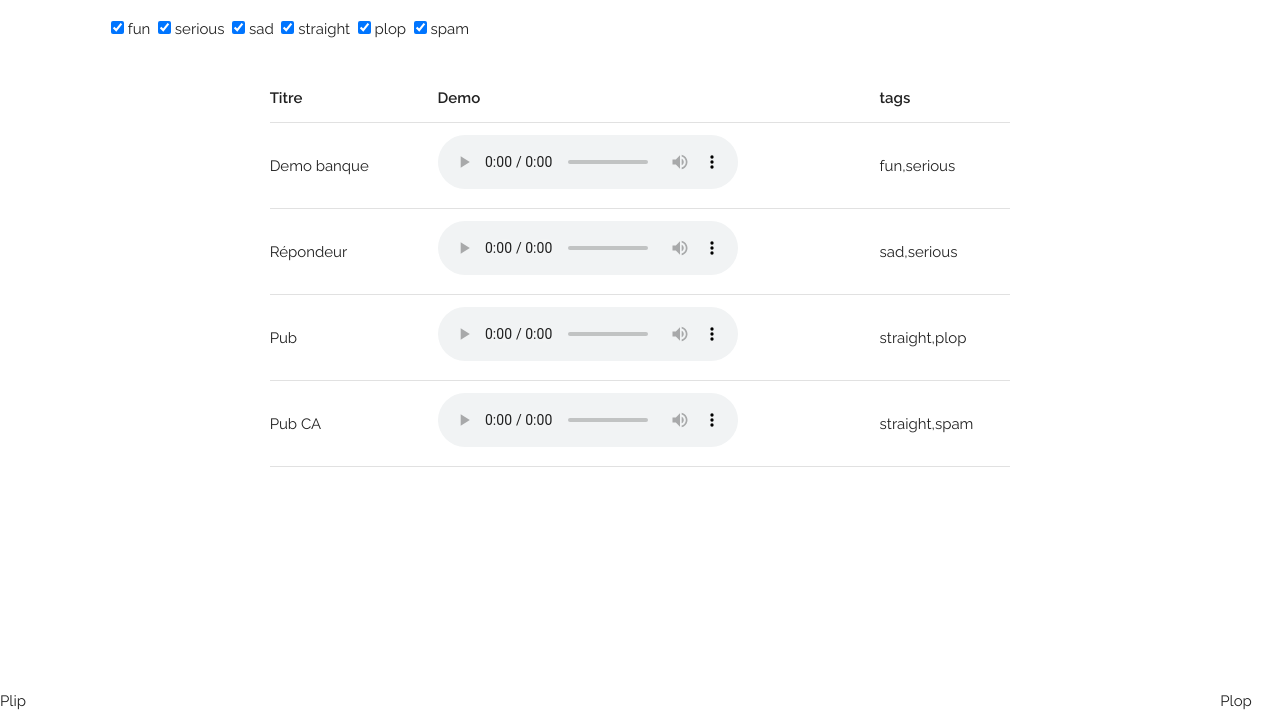
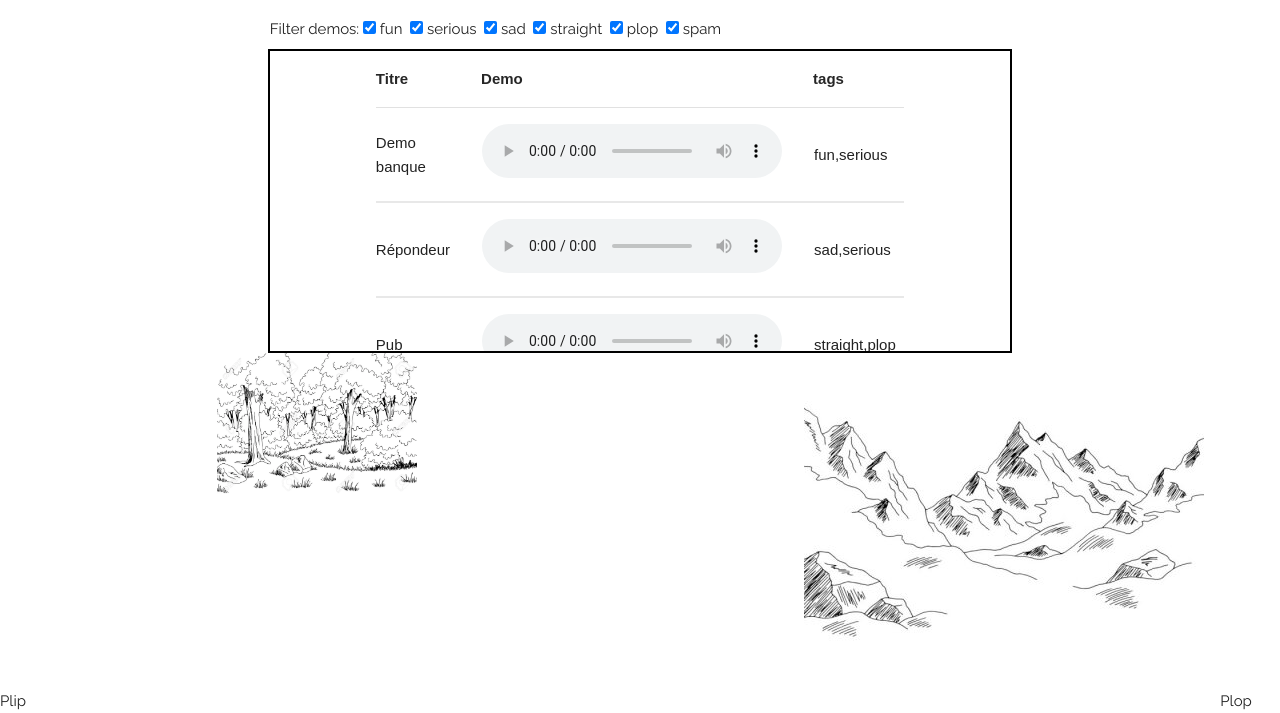
Before and after one commit to ElPhasme/mapesche11, an Eleventy site: page index.md in a window 1280 px wide. Shown: the part 87-800 px from the top of the page. Built offline with nearby package versions, Linux system fonts and the light colour scheme; Eleventy itself is replaced by a stand-in of ours; files that its build step writes are made by us from their sources.

Commit message:
filters ok

```diff
--- a/_data/audioshorts.yaml
+++ b/_data/audioshorts.yaml
@@ -11,3 +11,15 @@
 - location: here4
   title: Pub CA
   tags: [straight,spam]
+- location: here4
+  title: Pub CA
+  tags: [straight,spam]
+- location: here4
+  title: Pub CA
+  tags: [straight,spam]
+- location: here4
+  title: Pub CA
+  tags: [straight,spam]
+- location: here4
+  title: Pub CA
+  tags: [straight,spam]
--- a/css/custom.css
+++ b/css/custom.css
@@ -7,3 +7,56 @@
   bottom: 0;
   width: 100%;
 }
+
+.tagFilters {
+  width: 70%;
+  margin:auto;
+}
+
+.tableWrap {
+  height: 300px;
+  border: 2px solid black;
+  overflow: auto;
+  width: 70%;
+  margin:auto;
+}
+/* Set header to stick to the top of the container. */
+thead tr th {
+  position: sticky;
+  top: 0;
+}
+
+/* If we use border,
+we must use table-collapse to avoid
+a slight movement of the header row */
+table {
+ border-collapse: collapse;
+}
+
+/* Because we must set sticky on th,
+ we have to apply background styles here
+ rather than on thead */
+th {
+  padding: 16px;
+  padding-left: 15px;
+  background-color: white;
+}
+
+/* Basic Demo styling */
+table {
+  width: 100%;
+  font-family: sans-serif;
+}
+table td {
+  padding: 16px;
+}
+tbody tr {
+  border-bottom: 2px solid #e8e8e8;
+}
+thead {
+  font-weight: 500;
+  color: rgba(0, 0, 0, 0.85);
+}
+tbody tr:hover {
+  background: #e6f7ff;
+}
--- a/index.md
+++ b/index.md
@@ -4,9 +4,10 @@ title: Mapesche
 ---
 
 # Mapesche
-
-{% ListOfUniqTags audioshorts %}
-
+<div class="tagFilters">
+Filter demos: {% tagFilters audioshorts %}
+</div>
+<div class="tableWrap">
 <table style="width: 70%; margin: auto;">
 <thead>
     <tr>
@@ -21,3 +22,18 @@ title: Mapesche
 {% endfor %}
 </tbody>
 </table>
+</div>
+
+
+<div class="container">
+  <div class="four columns">
+    <img src="forest.webp" width="200px">
+  </div>
+  <div class="four columns">
+     &nbsp;
+  </div>
+  <div class="four columns">
+    <img src="mountain.jpg" widht="200px">
+  </div>
+
+</div>
```
Also changed, not shown: .eleventy.js, forest.webp (added), mountain.jpg (added).
